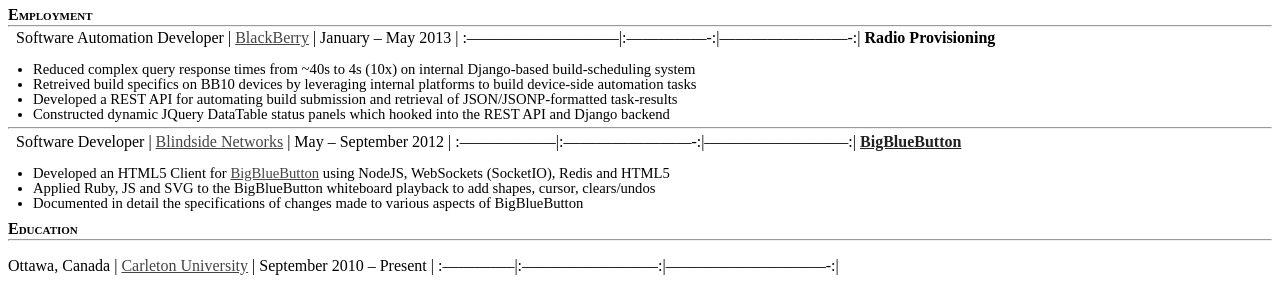
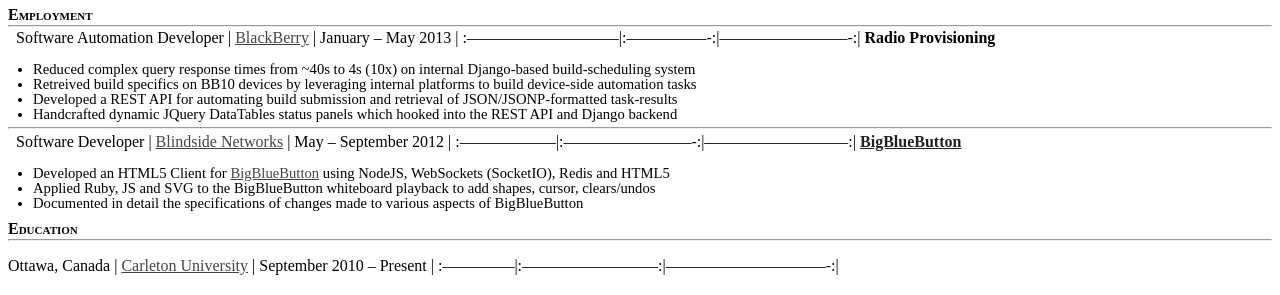
Before and after one commit to tl-dr/ryanseys.com, a Jekyll site: the page built from _posts/2013-01-12-resume.md, in a window 1280 px wide. Shown: the part 133-428 px from the top of the page. Built offline with Jekyll 4.4.1, drawn with Linux system fonts in a browser that asks for light colours; Markdown is read by kramdown in place of the engine named in the settings.

Commit message:
Clean up resume

```diff
--- a/_posts/2013-01-12-resume.md
+++ b/_posts/2013-01-12-resume.md
@@ -30,8 +30,7 @@
 - Reduced complex query response times from ~40s to 4s (10x) on internal Django-based build-scheduling system
 - Retreived build specifics on BB10 devices by leveraging internal platforms to build device-side automation tasks
 - Developed a REST API for automating build submission and retrieval of JSON/JSONP-formatted task-results
-- Constructed dynamic JQuery DataTable status panels which hooked into the REST API and Django backend
-
+- Handcrafted dynamic JQuery DataTables status panels which hooked into the REST API and Django backend
 
 <hr style="margin-top:4px;margin-bottom:4px;" />
 
```
